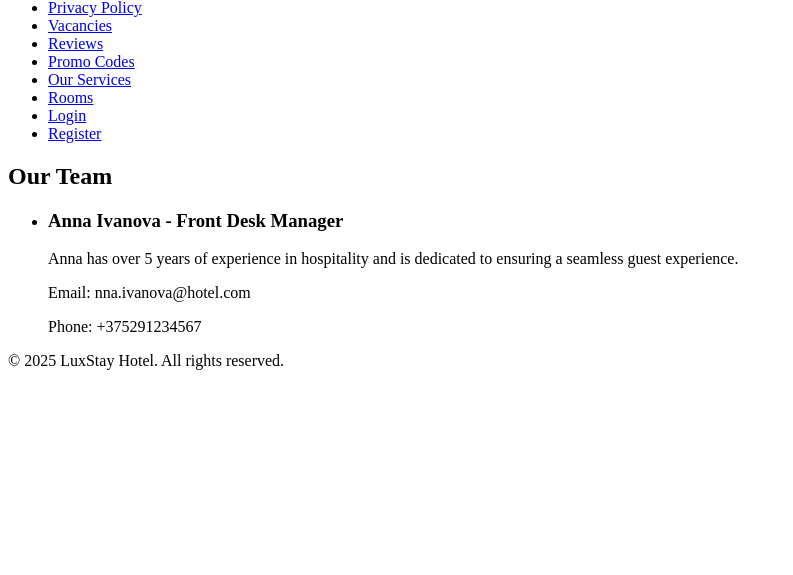
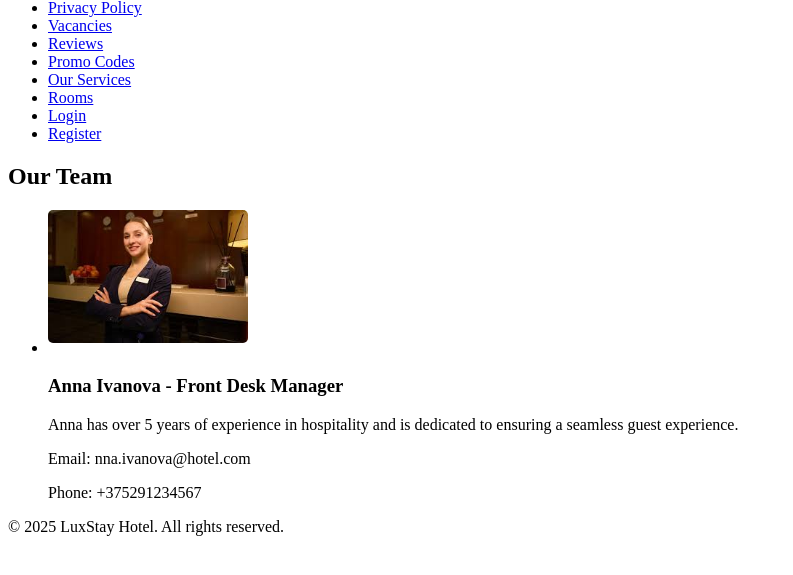
Before and after one commit to ahahaharu/hotel_reservation, a Django app: page /contacts/ in a window 1280 px wide. Shown: the part 171-746 px from the top of the page, without its empty margins (0-793 px from the left). Run offline with Django 5.2, Linux system fonts and the light colour scheme; data comes from the database, SQL or seed files in the repository.

Commit message:
contact photo added

```diff
--- a/hotel/templates/hotel/contacts.html
+++ b/hotel/templates/hotel/contacts.html
@@ -9,6 +9,9 @@
         <ul>
             {% for member in staff %}
                 <li>
+                    {% if member.photo %}
+                        <img src="{{ member.photo.url }}" alt="{{ member.name }}" style="max-width: 200px; border-radius: 5px; margin-bottom: 10px;">
+                    {% endif %}
                     <h3>{{ member.name }} - {{ member.position }}</h3>
                     <p>{{ member.description }}</p>
                     {% if member.email %}
```
